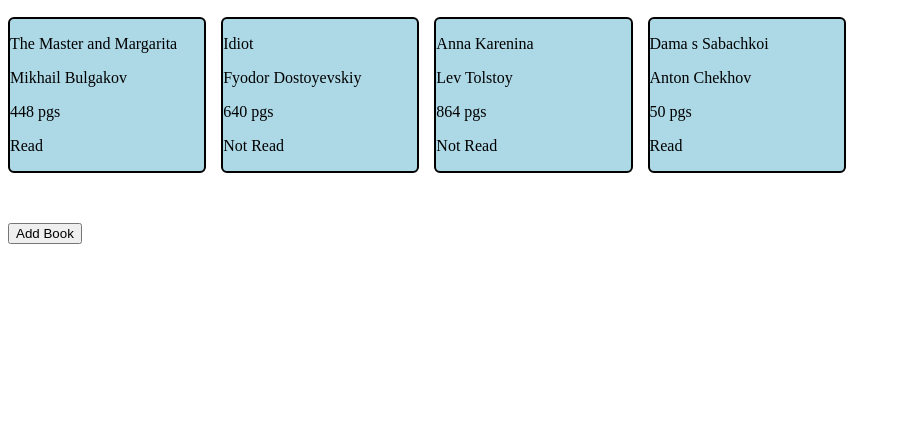
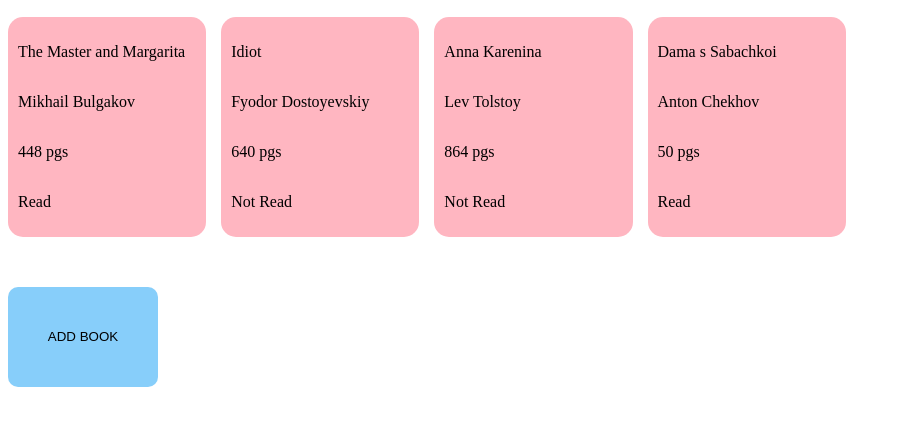
Before and after one commit to pchova/book-library, a plain HTML site: page index.html in a window 1280 px wide. Shown: the part 50-476 px from the top of the page, without its empty margins (0-901 px from the left). Drawn offline with Linux system fonts and the light colour scheme.

Commit message:
added css to add book button

```diff
--- a/index.html
+++ b/index.html
@@ -20,7 +20,7 @@
                     <h1>Add a Book to the Library Here!</h1>
                 </form>
             </dialog>
-            <button>Add Book</button>
+            <button id="addButtonStyle">ADD BOOK</button>
         </footer>
     </main>
 </body>
--- a/style.css
+++ b/style.css
@@ -5,6 +5,17 @@ html {
 *, *:before, *:after {
     box-sizing: inherit;
 }
+
+dialog::backdrop {
+    background-image: linear-gradient(
+      45deg,
+      lightpink,
+      goldenrod,
+      goldenrod,
+      lightpink
+    );
+    opacity: 0.75;
+  }
 
 .container {
     display: grid;
@@ -14,11 +25,31 @@ html {
 
 .bookCardStyle {
     border: 2px solid black;
-    border-radius: 6px;
+    border-radius: 15px;
 
-    background-color: lightblue;
+    background-color: lightpink;
+    border: none;
+    display: flex;
+    flex-direction: column;
+    padding: 10px 10px;
+}
+
+.bookCardStyle > * {
+    flex: 1;
 }
 
 footer {
     padding-top: 50px;
 }
+
+#addButtonStyle {
+    height: 100px;
+    width: 150px;
+    border: none;
+    border-radius: 10px;
+    background-color: lightskyblue;
+}
+
+#addButtonStyle:hover {
+    background-color: goldenrod;
+}
```
